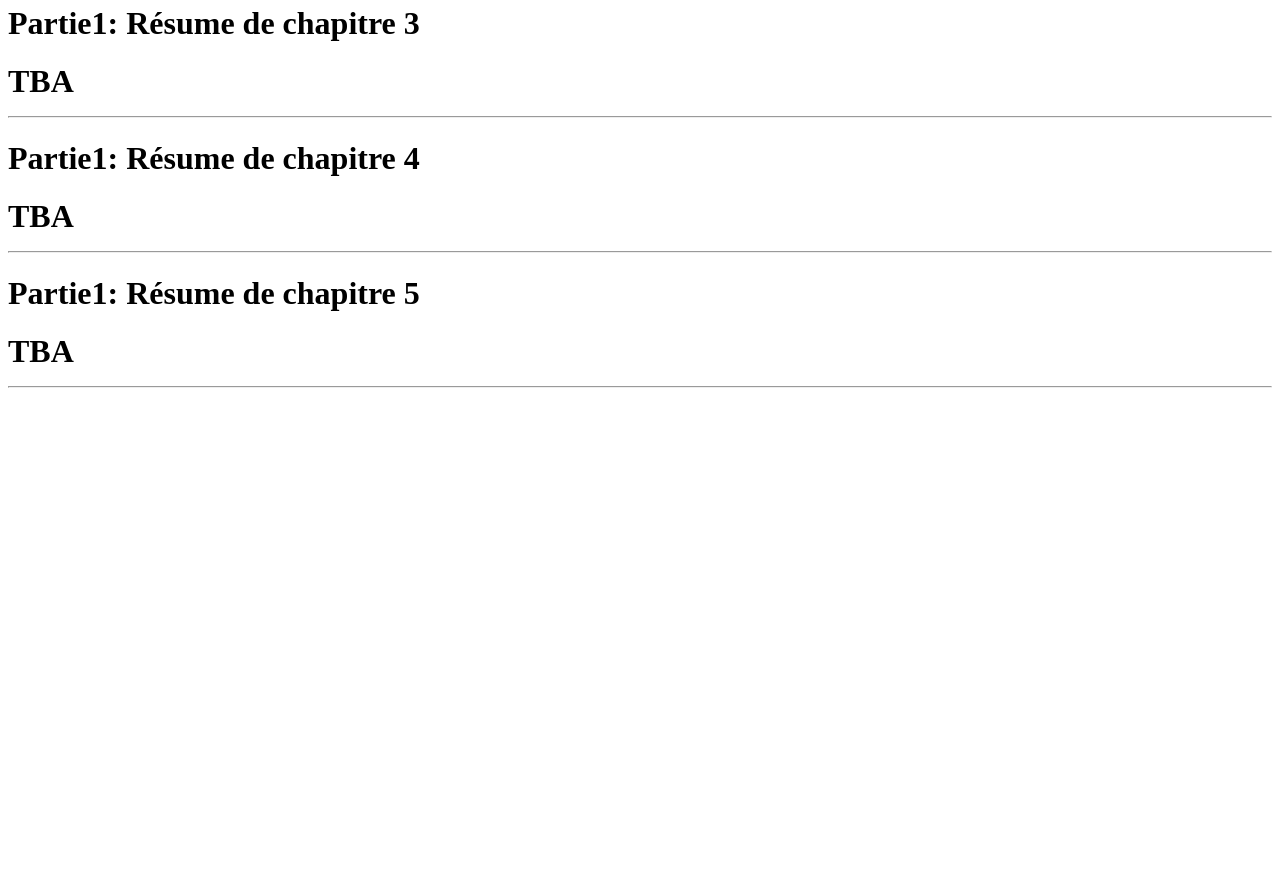
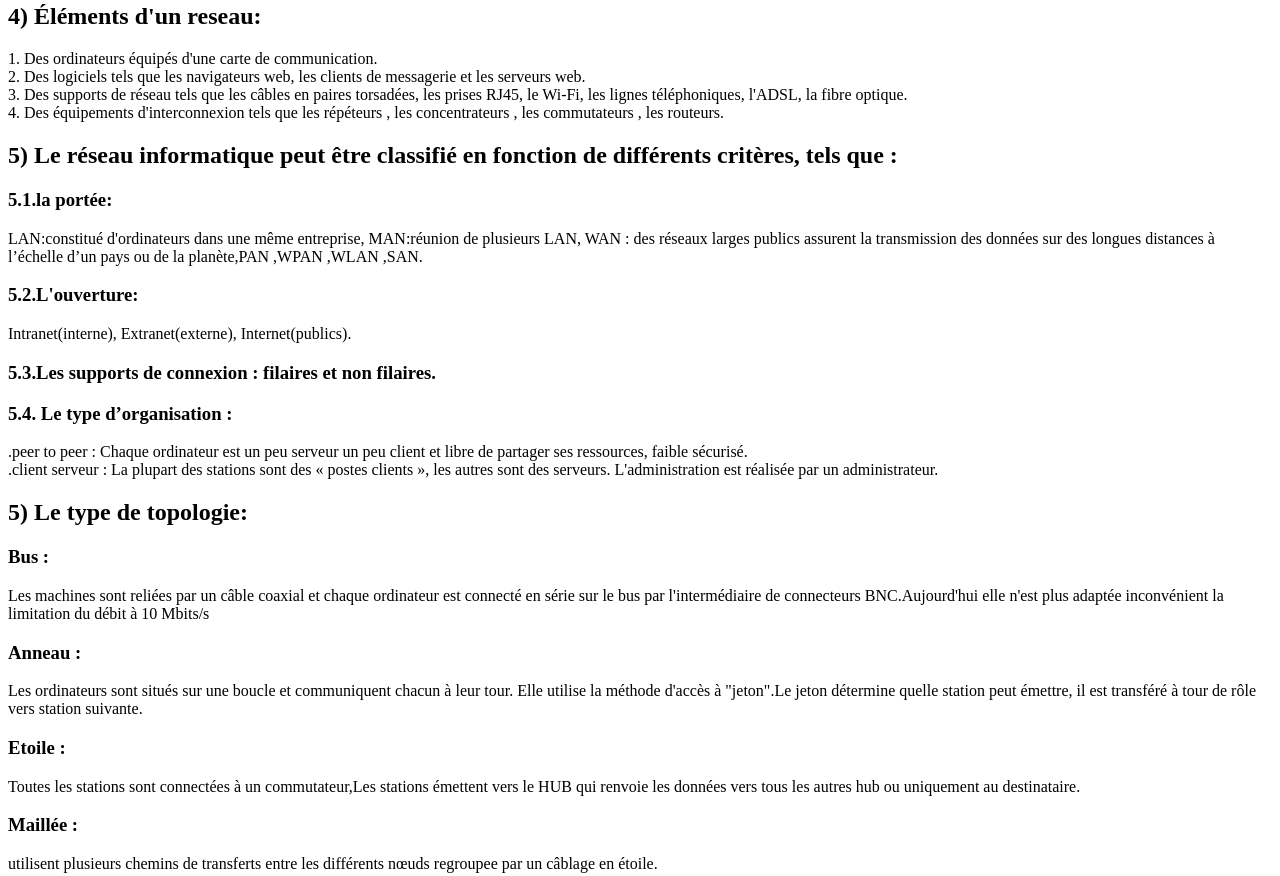
Before and after one commit to saffgh66/activite4, a plain HTML site: page index.html in a window 1280 px wide. Shown: the part 1530-2406 px from the top of the page. Before the commit the page ends 1939 px from the top, so only its background shows below. Drawn offline with Linux system fonts and the light colour scheme.

Commit message:
Update index.html

```diff
--- a/index.html
+++ b/index.html
@@ -83,6 +83,36 @@ entre eux.<br>
 
 </p>
 <br>
+<h2> 4) Éléments d'un reseau: </h2>
+<p>
+1.	Des ordinateurs équipés d'une carte de communication.<br>
+2.	Des logiciels tels que les navigateurs web, les clients de messagerie et les serveurs web.<br>
+3.	Des supports de réseau tels que les câbles en paires torsadées, les prises RJ45, le Wi-Fi, les lignes téléphoniques, l'ADSL, la fibre optique.<br>
+4.	Des équipements d'interconnexion tels que les répéteurs , les concentrateurs , les commutateurs , les routeurs.<br>
+</p>
+<h2> 5) Le réseau informatique peut être classifié en fonction de différents critères, tels que : </h2>
+<h3> 5.1.la portée: </h3>
+<p> LAN:constitué d'ordinateurs dans une même entreprise, MAN:réunion de plusieurs LAN, WAN : des réseaux larges publics assurent la transmission des données sur des longues distances à l’échelle d’un pays ou de
+la planète,PAN ,WPAN ,WLAN ,SAN.
+</p>
+<h3> 5.2.L'ouverture: </h3>
+<p> Intranet(interne), Extranet(externe), Internet(publics).</p>
+<h3> 5.3.Les supports de connexion : filaires et non filaires. </h3>
+<h3> 5.4. Le type d’organisation :  </h3>
+<p> .peer to peer : Chaque ordinateur est un peu serveur un peu client et libre de partager ses ressources, faible sécurisé.<br>
+.client serveur : La plupart des stations sont des « postes clients », les autres sont des serveurs. L'administration est réalisée par un administrateur. </p>
+<h2> 5) Le type de topologie: </h2>
+<h3> Bus :  </h3>
+<p>Les machines sont reliées par un câble coaxial et chaque ordinateur est connecté en série sur le bus par l'intermédiaire de connecteurs BNC.Aujourd'hui elle n'est plus adaptée
+inconvénient la limitation du débit à 10 Mbits/s</p>
+<h3> Anneau :  </h3>
+<p>Les ordinateurs sont situés sur une boucle et communiquent chacun à leur tour. Elle utilise la méthode d'accès à "jeton".Le jeton détermine quelle station peut émettre, il est transféré à tour
+de rôle vers station suivante.</p>
+<h3> Etoile :  </h3>
+<p>Toutes les stations sont connectées à un commutateur,Les stations émettent vers le HUB qui renvoie les données vers tous les autres hub ou uniquement au destinataire.</P>
+<h3> Maillée :  </h3>
+<p>utilisent plusieurs chemins de transferts entre les différents nœuds regroupee par un câblage en étoile.<br>
+</p>
 
 
 <h1> Partie1: Résume de chapitre 3 <h1>
```
